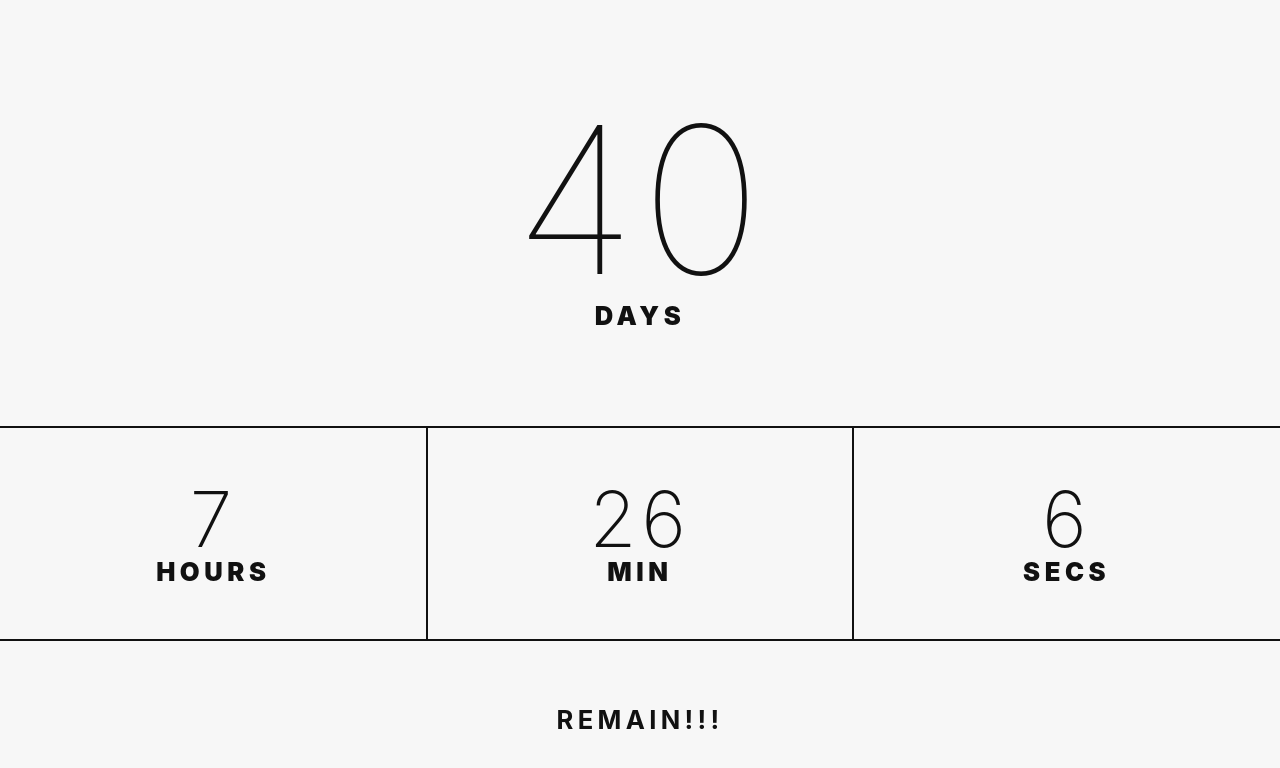
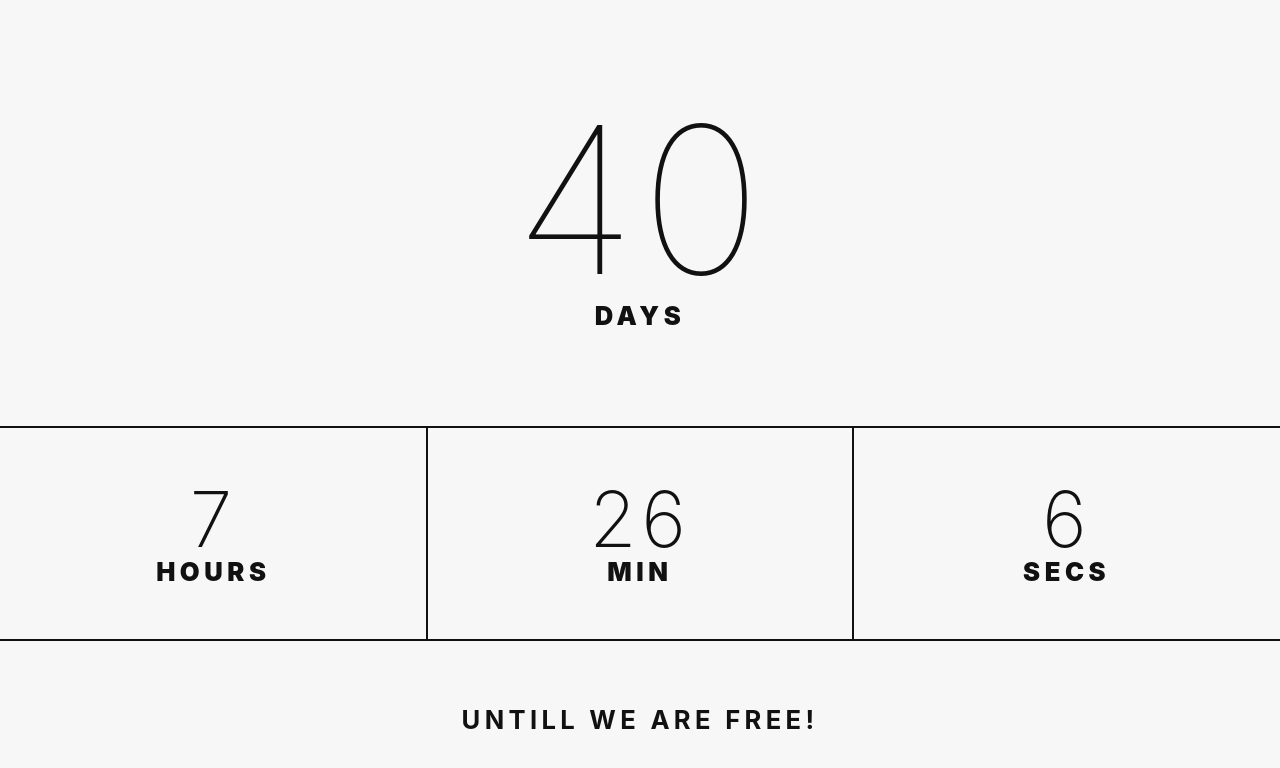
Before and after one commit to aharvard/inoculation-countdown, a Svelte app: page / in a window 1280 px wide. Shown: the top 768 px of the page. Built offline with nearby package versions, Linux system fonts and the light colour scheme.

Commit message:
update content

```diff
--- a/src/App.svelte
+++ b/src/App.svelte
@@ -47,7 +47,7 @@
     </span>
     secs
   </p>
-  <p id="remain">remain!!!</p>
+  <p id="remain">untill we are free!</p>
 </main>
 
 <style>
```
